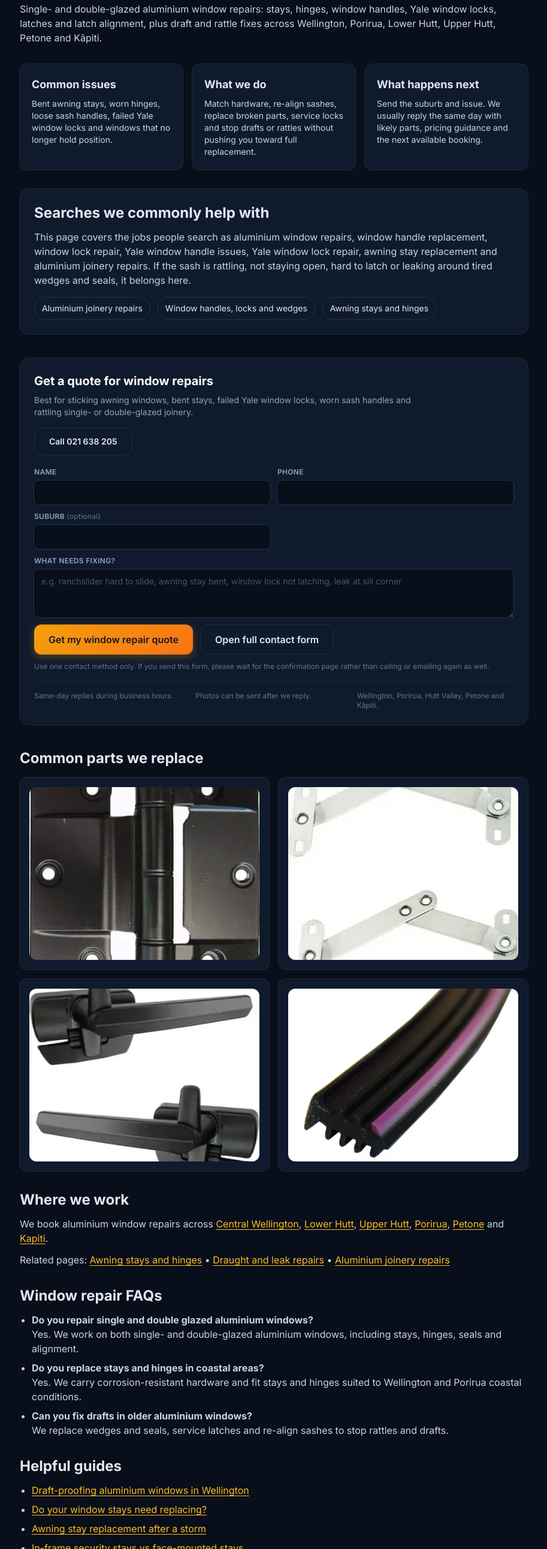
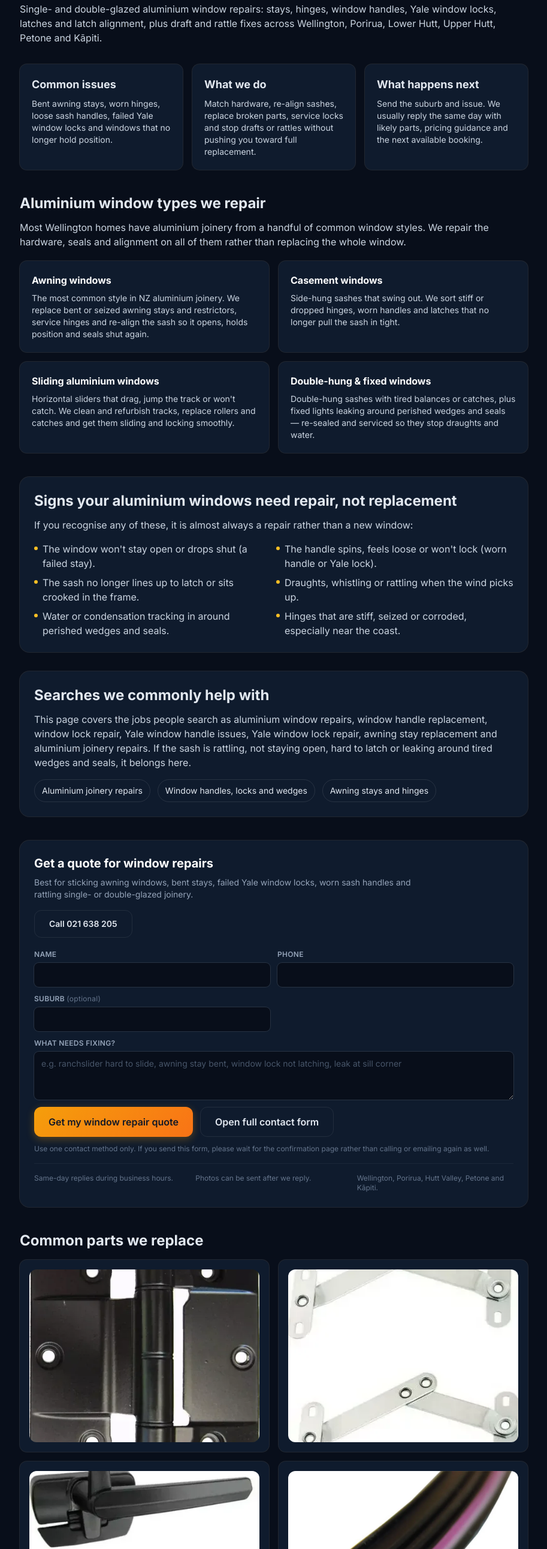
Before and after one commit to baeley-canning/WINDOW-MAINTENANCE, an Astro site: page /services/window-repairs in a window 1280 px wide. Shown: the part 218-2800 px from the top of the page at 60% size, without its empty margins (183-1096 px from the left). Built offline with nearby package versions, Linux system fonts and the light colour scheme; Astro itself is replaced by a stand-in of ours.

Commit message:
Strengthen /services/window-repairs/ for "aluminium window repairs"
Targets the highest-volume keyword (260/mo) where the page sat at #10 with
near-zero traffic.

- Add depth: "Aluminium window types we repair" (awning, casement, sliding,
  double-hung/fixed) and "Signs your windows need repair, not replacement".
- Expand FAQs 3 -> 7 (cost, repair-vs-replace, matching old hardware,
  rentals/PMs) for more long-tail + FAQ schema coverage.
- Add Service schema (areaServed + provider) alongside the FAQ schema.
- Upgrade two sibling related-page links from "Window repairs" to the
  exact-match anchor "Aluminium window repairs" (leaks, hardware pages).

Co-Authored-By: Claude Opus 4.8 <noreply@anthropic.com>

```diff
--- a/src/pages/leaks.astro
+++ b/src/pages/leaks.astro
@@ -98,7 +98,7 @@ const faqSchema = {
     <section class="mt-8 space-y-3">
       <h2 class="text-2xl font-bold">Where we work</h2>
       <p class="text-slate-300">We attend draught and leak jobs across <a class="text-amber-400 underline" href="/areas/central-wellington/">Central Wellington</a>, <a class="text-amber-400 underline" href="/areas/porirua/">Porirua</a>, <a class="text-amber-400 underline" href="/areas/lower-hutt/">Lower Hutt</a>, <a class="text-amber-400 underline" href="/areas/upper-hutt/">Upper Hutt</a>, <a class="text-amber-400 underline" href="/areas/petone/">Petone</a> and <a class="text-amber-400 underline" href="/areas/kapiti/">Kapiti</a>.</p>
-      <p class="text-slate-300">Related pages: <a class="text-amber-400 underline" href="/services/mitre-reseal/">Mitre and sill reseal</a> • <a class="text-amber-400 underline" href="/services/window-repairs/">Window repairs</a> • <a class="text-amber-400 underline" href="/services/joinery-repairs/">Aluminium joinery repairs</a></p>
+      <p class="text-slate-300">Related pages: <a class="text-amber-400 underline" href="/services/mitre-reseal/">Mitre and sill reseal</a> • <a class="text-amber-400 underline" href="/services/window-repairs/">Aluminium window repairs</a> • <a class="text-amber-400 underline" href="/services/joinery-repairs/">Aluminium joinery repairs</a></p>
     </section>
 
     <section class="mt-8 space-y-3">
--- a/src/pages/services/hardware-wedge-replacement.astro
+++ b/src/pages/services/hardware-wedge-replacement.astro
@@ -106,7 +106,7 @@ const faqSchema = {
     <section class="mt-8 space-y-3">
       <h2 class="text-2xl font-bold">Where we work</h2>
       <p class="text-slate-300">We fit hardware and wedges across <a class="text-amber-400 underline" href="/areas/central-wellington/">Central Wellington</a>, <a class="text-amber-400 underline" href="/areas/porirua/">Porirua</a>, <a class="text-amber-400 underline" href="/areas/lower-hutt/">Lower Hutt</a>, <a class="text-amber-400 underline" href="/areas/upper-hutt/">Upper Hutt</a>, <a class="text-amber-400 underline" href="/areas/petone/">Petone</a> and <a class="text-amber-400 underline" href="/areas/kapiti/">Kapiti</a>.</p>
-      <p class="text-slate-300">Related pages: <a class="text-amber-400 underline" href="/services/window-repairs/">Window repairs</a> • <a class="text-amber-400 underline" href="/services/joinery-repairs/">Aluminium joinery repairs</a> • <a class="text-amber-400 underline" href="/services/lock-picking/">Lock picking</a></p>
+      <p class="text-slate-300">Related pages: <a class="text-amber-400 underline" href="/services/window-repairs/">Aluminium window repairs</a> • <a class="text-amber-400 underline" href="/services/joinery-repairs/">Aluminium joinery repairs</a> • <a class="text-amber-400 underline" href="/services/lock-picking/">Lock picking</a></p>
     </section>
 
     <section class="mt-8 space-y-3">
--- a/src/pages/services/window-repairs.astro
+++ b/src/pages/services/window-repairs.astro
@@ -9,9 +9,13 @@ const description = "Aluminium window repairs Wellington — window handles, Yal
 const canonical = "https://windowmaintenance.co.nz/services/window-repairs/";
 
 const faqItems = [
-  { q: "Do you repair single and double glazed aluminium windows?", a: "Yes. We work on both single- and double-glazed aluminium windows, including stays, hinges, seals and alignment." },
-  { q: "Do you replace stays and hinges in coastal areas?", a: "Yes. We carry corrosion-resistant hardware and fit stays and hinges suited to Wellington and Porirua coastal conditions." },
-  { q: "Can you fix drafts in older aluminium windows?", a: "We replace wedges and seals, service latches and re-align sashes to stop rattles and drafts." },
+  { q: "Do you repair single and double glazed aluminium windows?", a: "Yes. We work on both single- and double-glazed aluminium windows, including stays, hinges, handles, locks, seals and sash alignment." },
+  { q: "Can you repair the window instead of replacing it?", a: "Almost always. Most problems are worn hardware, perished seals or a dropped sash rather than the frame or glass, so a repair restores the window for a fraction of replacement cost." },
+  { q: "How much do aluminium window repairs cost?", a: "It depends on the part and how many windows are involved — a single stay, hinge, handle or lock is a small job, while several windows or matched hardware costs more. Send a photo and your suburb and we will give a guide price, usually the same day." },
+  { q: "Can you match old or discontinued aluminium window hardware?", a: "Often yes. We carry common profiles and work with national suppliers to match out-of-production stays, hinges, handles, wedges and locks." },
+  { q: "Do you replace stays and hinges in coastal areas?", a: "Yes. We carry corrosion-resistant hardware and fit stays and hinges suited to Wellington, Porirua and Petone coastal conditions where salt air shortens hardware life." },
+  { q: "Can you fix draughts and rattles in older aluminium windows?", a: "Yes. We replace wedges and seals, service latches and re-align sashes to stop rattles, whistling and draughts." },
+  { q: "Do you do aluminium window repairs for rentals and property managers?", a: "Yes. We handle rental and property-management repairs across the region and can quote, invoice and report per job." },
 ];
 
 const faqSchema = {
@@ -23,8 +27,31 @@ const faqSchema = {
     acceptedAnswer: { "@type": "Answer", text: item.a },
   })),
 };
+
+const serviceSchema = {
+  "@context": "https://schema.org",
+  "@type": "Service",
+  name: "Aluminium Window Repairs Wellington",
+  serviceType: "Aluminium window repair",
+  description: "Repairs for single- and double-glazed aluminium windows — awning stays, hinges, handles, Yale window locks, latches, wedges, seals, sash alignment and draught fixes across the Wellington region.",
+  url: canonical,
+  areaServed: [
+    { "@type": "Place", name: "Wellington" },
+    { "@type": "Place", name: "Porirua" },
+    { "@type": "Place", name: "Lower Hutt" },
+    { "@type": "Place", name: "Upper Hutt" },
+    { "@type": "Place", name: "Petone" },
+    { "@type": "Place", name: "Kāpiti" },
+  ],
+  provider: {
+    "@type": "LocalBusiness",
+    name: "Window Maintenance",
+    url: "https://windowmaintenance.co.nz",
+    telephone: "+6421638205",
+  },
+};
 ---
-<Layout title={title} description={description} canonical={canonical} schema={[faqSchema]}>
+<Layout title={title} description={description} canonical={canonical} schema={[faqSchema, serviceSchema]}>
   <Breadcrumbs />
   <main class="mx-auto max-w-4xl px-6 py-12">
     <h1 class="text-3xl font-extrabold">Aluminium Window Repairs</h1>
@@ -43,6 +70,42 @@ const faqSchema = {
         <h2 class="text-lg font-bold">What happens next</h2>
         <p class="mt-2 text-sm text-slate-300">Send the suburb and issue. We usually reply the same day with likely parts, pricing guidance and the next available booking.</p>
       </div>
+    </section>
+
+    <section class="mt-10">
+      <h2 class="text-2xl font-bold">Aluminium window types we repair</h2>
+      <p class="mt-3 text-slate-300">Most Wellington homes have aluminium joinery from a handful of common window styles. We repair the hardware, seals and alignment on all of them rather than replacing the whole window.</p>
+      <div class="mt-5 grid gap-4 sm:grid-cols-2">
+        <div class="rounded-xl bg-[var(--brand-surface)] p-5 ring-1 ring-white/10">
+          <h3 class="font-bold text-white">Awning windows</h3>
+          <p class="mt-2 text-sm text-slate-300">The most common style in NZ aluminium joinery. We replace bent or seized awning stays and restrictors, service hinges and re-align the sash so it opens, holds position and seals shut again.</p>
+        </div>
+        <div class="rounded-xl bg-[var(--brand-surface)] p-5 ring-1 ring-white/10">
+          <h3 class="font-bold text-white">Casement windows</h3>
+          <p class="mt-2 text-sm text-slate-300">Side-hung sashes that swing out. We sort stiff or dropped hinges, worn handles and latches that no longer pull the sash in tight.</p>
+        </div>
+        <div class="rounded-xl bg-[var(--brand-surface)] p-5 ring-1 ring-white/10">
+          <h3 class="font-bold text-white">Sliding aluminium windows</h3>
+          <p class="mt-2 text-sm text-slate-300">Horizontal sliders that drag, jump the track or won't catch. We clean and refurbish tracks, replace rollers and catches and get them sliding and locking smoothly.</p>
+        </div>
+        <div class="rounded-xl bg-[var(--brand-surface)] p-5 ring-1 ring-white/10">
+          <h3 class="font-bold text-white">Double-hung &amp; fixed windows</h3>
+          <p class="mt-2 text-sm text-slate-300">Double-hung sashes with tired balances or catches, plus fixed lights leaking around perished wedges and seals — re-sealed and serviced so they stop draughts and water.</p>
+        </div>
+      </div>
+    </section>
+
+    <section class="mt-10 rounded-2xl bg-[var(--brand-surface)] p-6 ring-1 ring-white/10">
+      <h2 class="text-2xl font-bold">Signs your aluminium windows need repair, not replacement</h2>
+      <p class="mt-3 text-slate-300">If you recognise any of these, it is almost always a repair rather than a new window:</p>
+      <ul class="mt-4 grid gap-2 text-slate-300 sm:grid-cols-2">
+        <li class="flex items-start gap-2"><span class="mt-2 h-1.5 w-1.5 flex-shrink-0 rounded-full bg-amber-400"></span>The window won't stay open or drops shut (a failed stay).</li>
+        <li class="flex items-start gap-2"><span class="mt-2 h-1.5 w-1.5 flex-shrink-0 rounded-full bg-amber-400"></span>The handle spins, feels loose or won't lock (worn handle or Yale lock).</li>
+        <li class="flex items-start gap-2"><span class="mt-2 h-1.5 w-1.5 flex-shrink-0 rounded-full bg-amber-400"></span>The sash no longer lines up to latch or sits crooked in the frame.</li>
+        <li class="flex items-start gap-2"><span class="mt-2 h-1.5 w-1.5 flex-shrink-0 rounded-full bg-amber-400"></span>Draughts, whistling or rattling when the wind picks up.</li>
+        <li class="flex items-start gap-2"><span class="mt-2 h-1.5 w-1.5 flex-shrink-0 rounded-full bg-amber-400"></span>Water or condensation tracking in around perished wedges and seals.</li>
+        <li class="flex items-start gap-2"><span class="mt-2 h-1.5 w-1.5 flex-shrink-0 rounded-full bg-amber-400"></span>Hinges that are stiff, seized or corroded, especially near the coast.</li>
+      </ul>
     </section>
 
     <section class="mt-8 rounded-2xl bg-[var(--brand-surface)] p-6 ring-1 ring-white/10">
```
